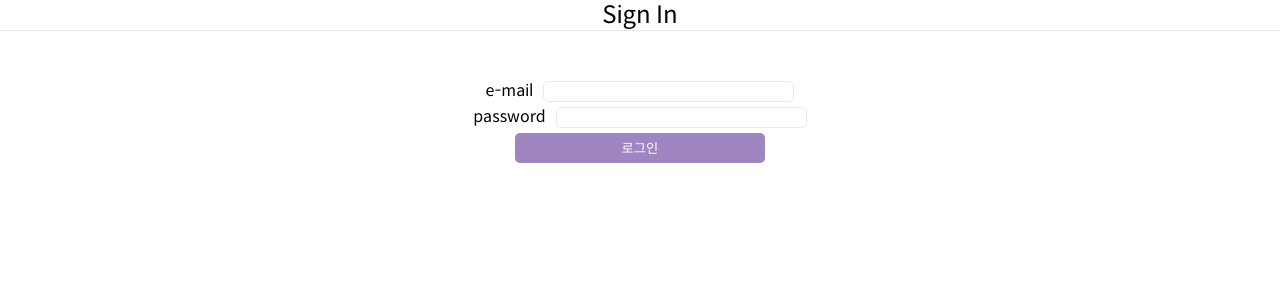
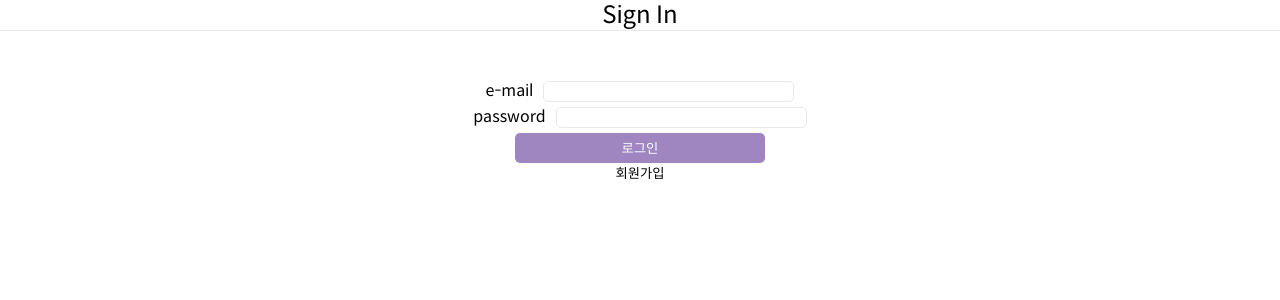
Before and after one commit to sabit1997/wanted-pre-onboarding-frontend, a React (Create React App) app: page /signin in a window 1280 px wide. Shown: the top 300 px of the page. Built offline with nearby package versions, Linux system fonts and the light colour scheme.

Commit message:
Feat: 회원가입 페이지로 이동하는 버튼 추가

```diff
--- a/src/pages/SignIn.tsx
+++ b/src/pages/SignIn.tsx
@@ -125,6 +125,9 @@ export default function SignIn() {
             로그인
           </button>
         </form>
+        <button type="button" onClick={() => routeTo('/signup')}>
+          회원가입
+        </button>
       </main>
     </div>
   );
```
